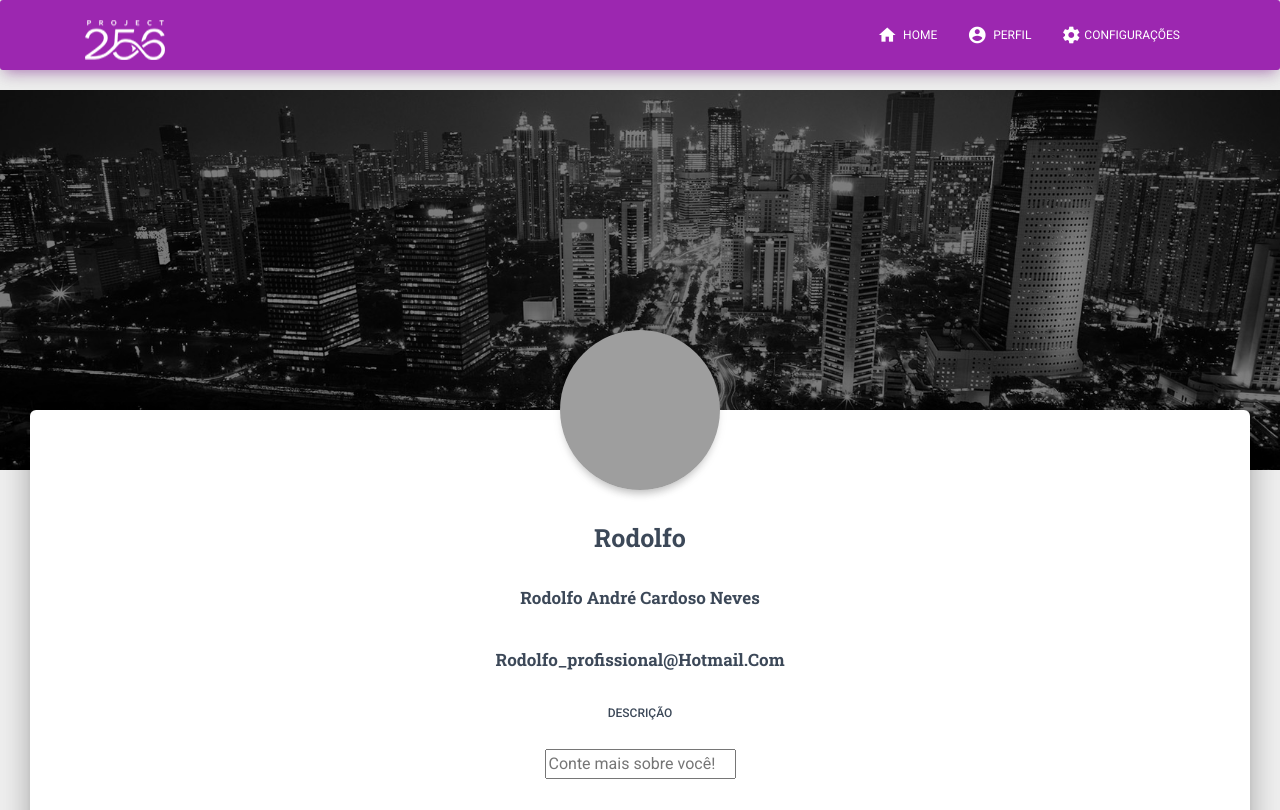
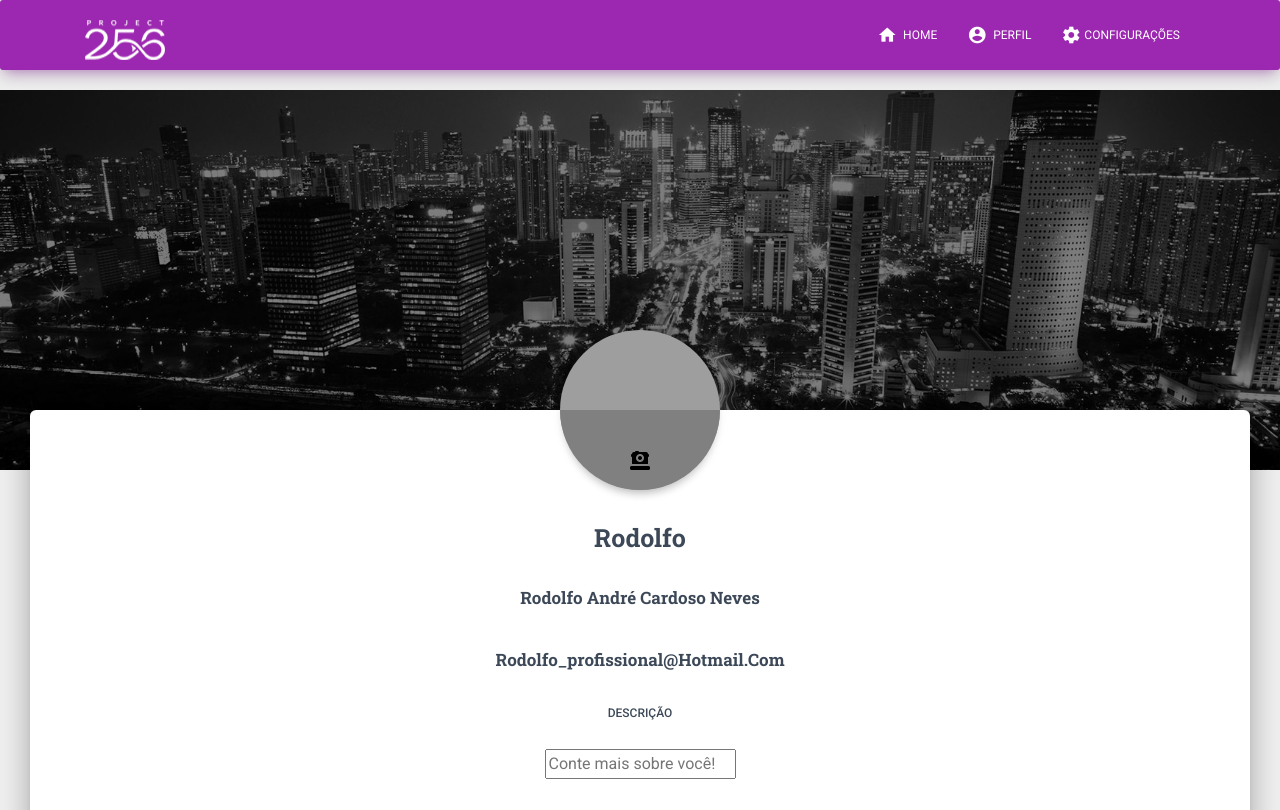
Before and after one commit to project256/sistema-cadastro-usuarios, a PHP site: page /perfil.php in a window 1280 px wide. Shown: the top 810 px of the page. Run offline with PHP 8.4, Linux system fonts and the light colour scheme; a user stored in the database is signed in; some libraries are stand-ins or nearby versions; grey boxes are pictures that could not be loaded.

Commit message:
Ícone do sistema de atualização de fotos #4
Adiciona um ícone de foto e uma div container sobre a imagem de perfil.
Esta div deverá aparecer quando o mouse estiver sobre a imagem de perfil
de modo a avisar o usuário que esta imagem pode ser atualizada.

```diff
--- a/perfil.php
+++ b/perfil.php
@@ -101,7 +101,12 @@ if($idIsNotSet && $userIsNotLogged){
         <div class="row">
           <div class="col-md-6 ml-auto mr-auto">
             <div class="profile">
-              <div class="avatar">
+              <div class="avatar" style="width:330px;margin:auto;">
+		<div id="foto-icone-container" style="z-index:1;background-color:gray;width:160px;height:80px;position:absolute;margin-right:85px;margin-left:85px;border-radius:0px 0px 80px 80px;">
+			<div id="foto-icone" style="width:24px;height:24px;padding-top:50px;margin:auto;">
+				<img src="./assets/img/icons/camera.png" style="width:24px;height:24px;">
+			</div>
+		</div>
               <img id="avatar" <?php echo "src=./assets/userImages/$FOTO"; ?> alt="Circle Image" class="img-raised rounded-circle img-fluid">
               </div>
 
```
Also changed, not shown: assets/img/icons/camera.png (added).
